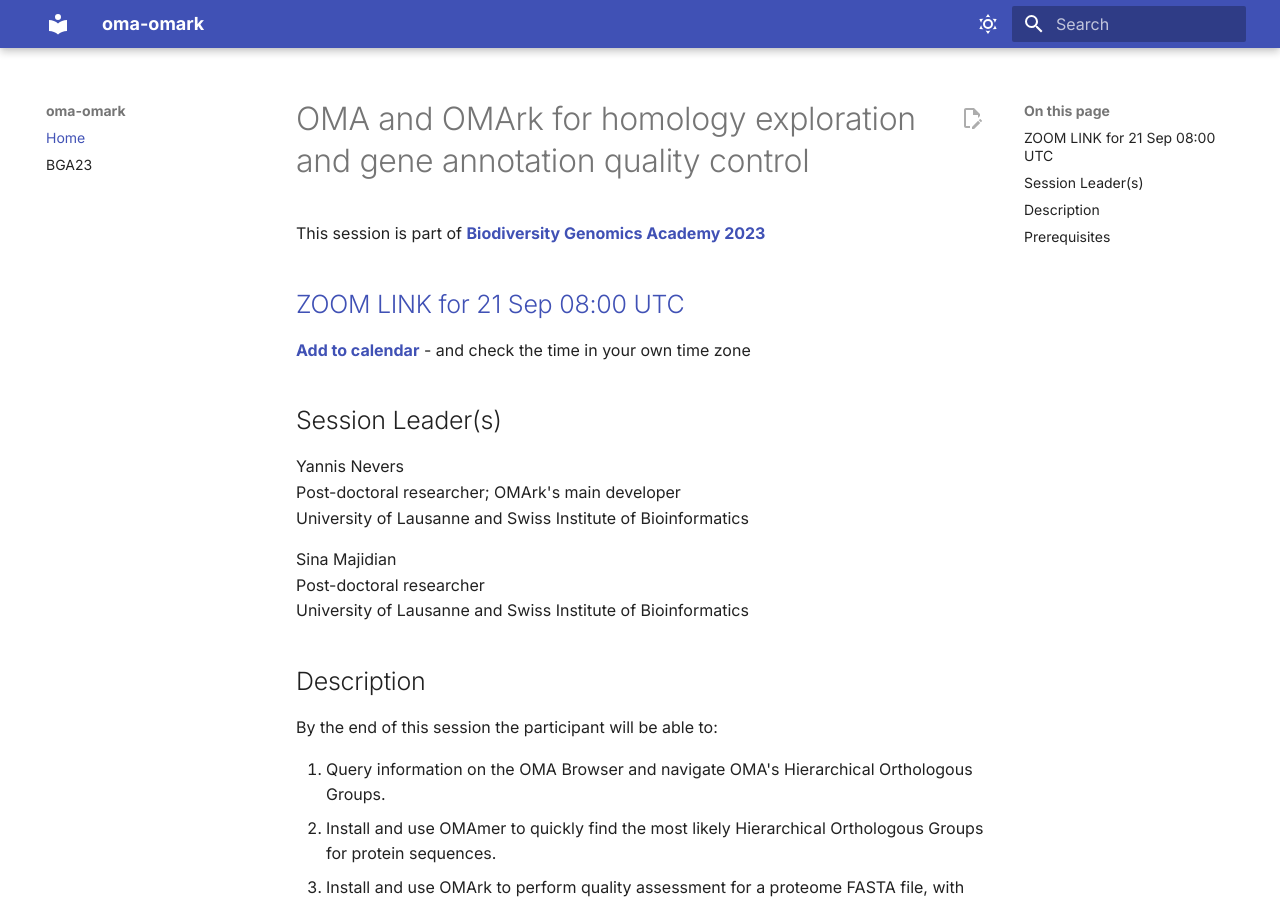
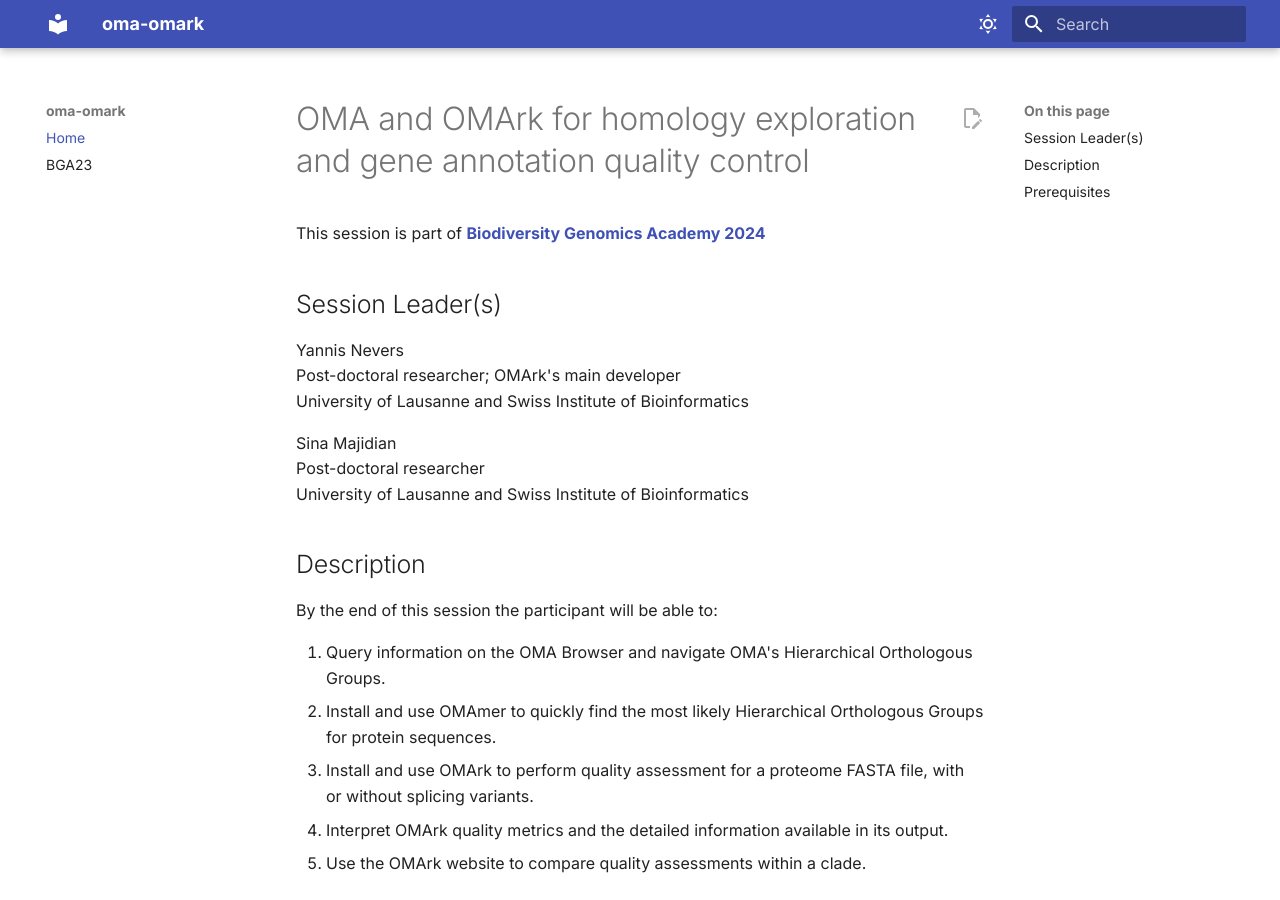
Before and after one commit to thebgacademy/oma-omark, an MkDocs documentation site: the page built from docs/README.md, in a window 1280 px wide and 900 px high. Built offline with MkDocs 1.6.1 and Material for MkDocs 9.7.7, drawn with Linux system fonts in a browser that asks for light colours.

Commit message:
update 2024

```diff
--- a/docs/README.md
+++ b/docs/README.md
@@ -1,10 +1,7 @@
 # OMA and OMArk for homology exploration and gene annotation quality control
 
-This session is part of [**Biodiversity Genomics Academy 2023**](https://BGA23.org)
+This session is part of [**Biodiversity Genomics Academy 2024**](https://thebgacademy.org/BGA24)
 
-## [ZOOM LINK for 21 Sep 08:00 UTC](https://sanger.zoom.us/j/94252641609?pwd=YWZSaFRKSkFGM01HWFR6aDd6MHhJQT09)
-
-**[Add to calendar](https://www.addevent.com/dir/?client=alorivImKzRucZeDgmNK105600&start=Thu+21+Sep+2023+08:00&end=Thu+21+Sep+2023+10:00&title=BGA23+OMA+and+OMArk+for+homology+exploration+and+gene+annotation+quality+control&location=Online%2C+Zoom&timezone=Africa%2FMonrovia&organizer=Biodiversity+Genomics+Academy+2023&description=https%3A%2F%2Fsanger.zoom.us%2Fj%2F94252641609%3Fpwd%3DYWZSaFRKSkFGM01HWFR6aDd6MHhJQT09%5Cn%5Cnhttps%3A%2F%2FBGA23.org%2Foma-omark)** - and check the time in your own time zone
 
 ## Session Leader(s)
 
```
